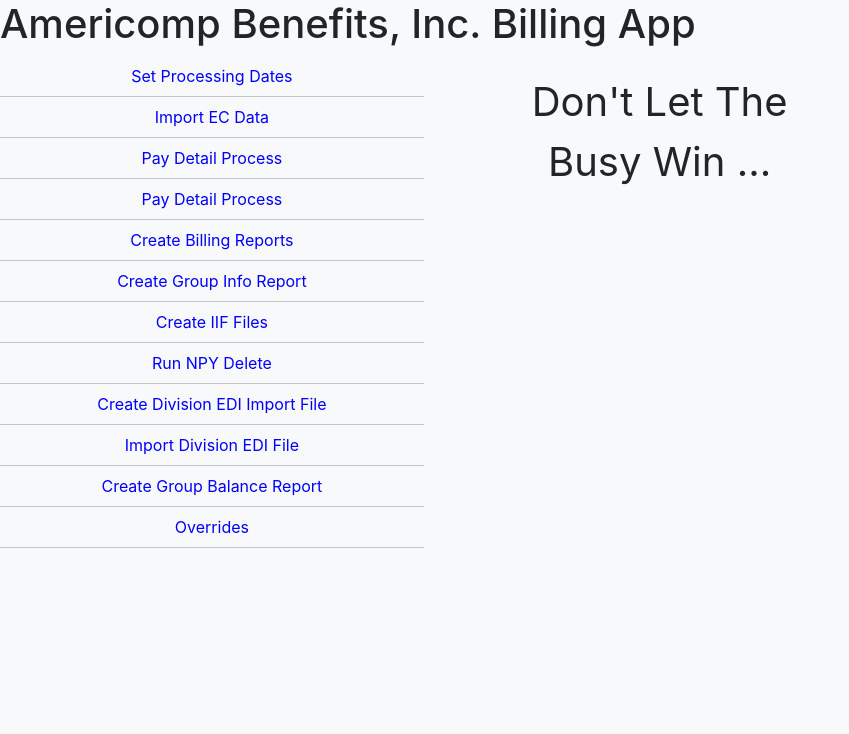
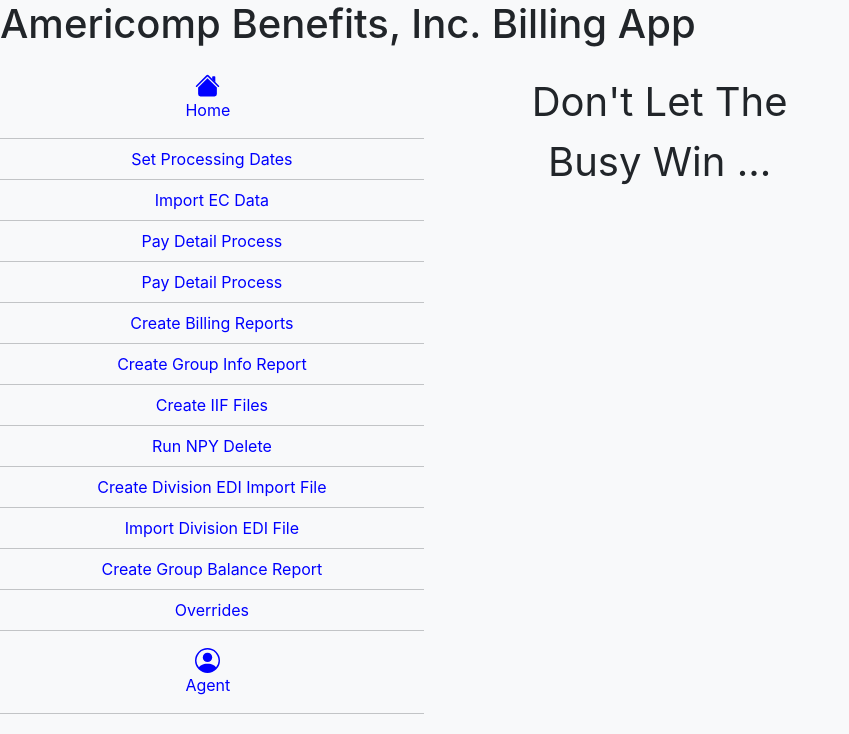
Before and after one commit to jdbell123/InvoiceBillingApp, a React (Create React App) app in the folder client/: page / in a window 1280 px wide. Shown: the top 734 px of the page, without its empty margins (0-849 px from the left). Built offline with nearby package versions, Linux system fonts and the light colour scheme.

Commit message:
added links to home and agent page

```diff
--- a/client/src/components/SideBar/index.js
+++ b/client/src/components/SideBar/index.js
@@ -1,12 +1,26 @@
 import Container from "react-bootstrap/esm/Container";
 import Row from "react-bootstrap/esm/Row";
 import Col from "react-bootstrap/esm/Col";
+import { NavLink } from "react-router-dom";
 
 import "./index.css"
 
 function SideBar() {
     return (
         <ul className="nav nav-fill flex-column mb-auto text-blue">
+            <li className="nav-item px-0 my-2 text-center" href="/">
+                                            <NavLink to="/" exact={true} className="nav-link ps-2">
+                                                <svg xmlns="http://www.w3.org/2000/svg" width="25" height="25" fill="currentColor" className="bi bi-house-fill" viewBox="0 0 16 16">
+                                                    <path fillRule="evenodd" d="m8 3.293 6 6V13.5a1.5 1.5 0 0 1-1.5 1.5h-9A1.5 1.5 0 0 1 2 13.5V9.293l6-6zm5-.793V6l-2-2V2.5a.5.5 0 0 1 .5-.5h1a.5.5 0 0 1 .5.5z" />
+                                                    <path fillRule="evenodd" d="M7.293 1.5a1 1 0 0 1 1.414 0l6.647 6.646a.5.5 0 0 1-.708.708L8 2.207 1.354 8.854a.5.5 0 1 1-.708-.708L7.293 1.5z" />
+                                                </svg>
+                                                <div>
+                                                    Home
+                                            </div>
+                                            </NavLink>
+                                        </li>
+                                        <hr className="m-0" />
+
             <li className="nav-item">
                 <a href="#" className="nav-text nav-link active" aria-current="page">
                     Set Processing Dates
@@ -90,6 +104,19 @@
                 </a>
             </li>
             <hr className="m-0" />
+
+            <li className=" nav-item my-2 text-center">
+                                            <NavLink to="/agent" className="nav-link ps-2">
+                                                <svg xmlns="http://www.w3.org/2000/svg" width="25" height="25" fill="currentColor" className="bi bi-person-circle" viewBox="0 0 16 16">
+                                                    <path d="M11 6a3 3 0 1 1-6 0 3 3 0 0 1 6 0z" />
+                                                    <path fillRule="evenodd" d="M0 8a8 8 0 1 1 16 0A8 8 0 0 1 0 8zm8-7a7 7 0 0 0-5.468 11.37C3.242 11.226 4.805 10 8 10s4.757 1.225 5.468 2.37A7 7 0 0 0 8 1z" />
+                                                </svg>
+                                                <div>
+                                                    Agent
+                                            </div>
+                                            </NavLink>
+                                        </li>
+            <hr className="m-0" />
         </ul>
     )
 }
```
